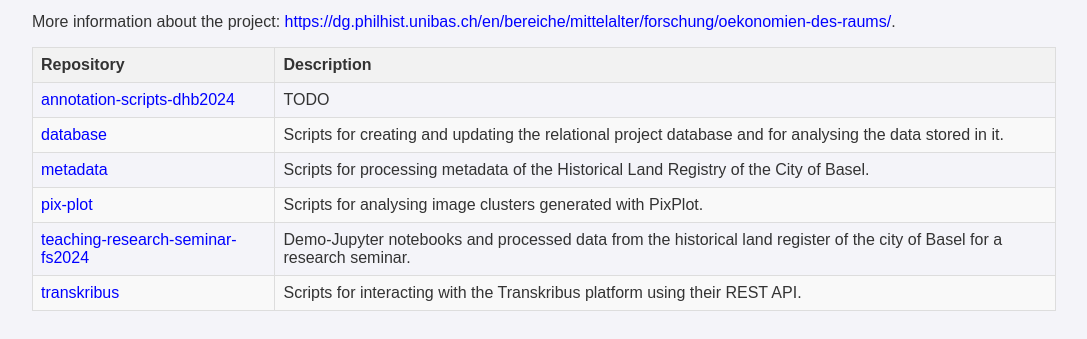
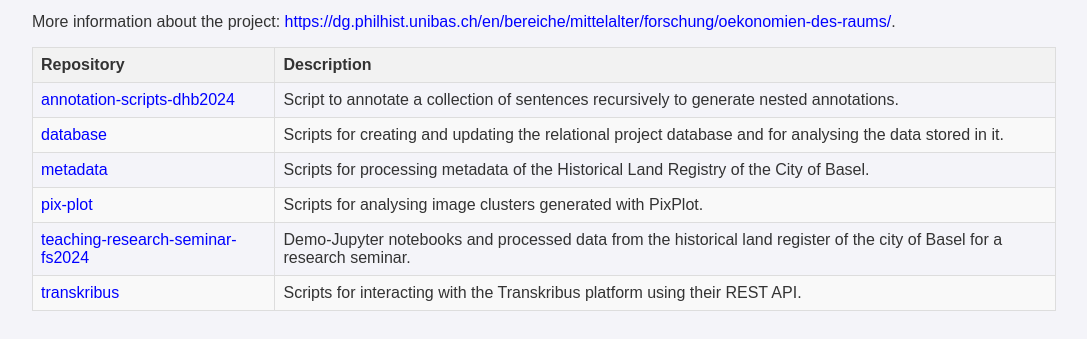
Before and after one commit to history-unibas/economies-of-space, a plain HTML site: page index.html in a window 1280 px wide. Shown: the part 121-460 px from the top of the page, without its empty margins (96-1183 px from the left). Drawn offline with Linux system fonts and the light colour scheme.

Commit message:
add description for annotation script

```diff
--- a/index.html
+++ b/index.html
@@ -26,7 +26,7 @@
         <tbody>
             <tr>
                 <td><a href="https://github.com/history-unibas/economies-of-space-annotation-scripts-dhb2024" target="_blank">annotation-scripts-dhb2024</a></td>
-                <td>TODO</td>
+                <td>Script to annotate a collection of sentences recursively to generate nested annotations.</td>
             </tr>
             <tr>
                 <td><a href="https://github.com/history-unibas/economies-of-space-database" target="_blank">database</a></td>
```
